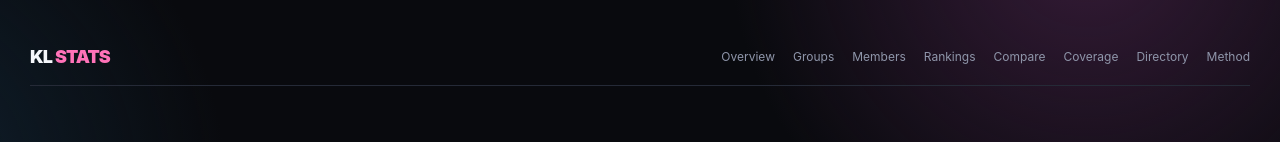
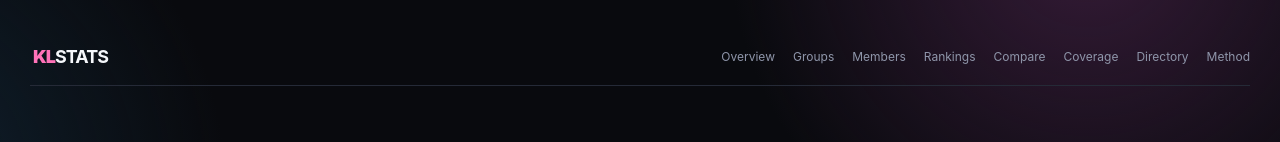
Before and after one commit to ProtChan/kawaii-lab-stats, a Next.js app: page / in a window 1280 px wide. Shown: the top 142 px of the page. Built offline with nearby package versions, Linux system fonts and the light colour scheme.

Commit message:
feat: add active navigation state

```diff
--- a/components/site-nav.tsx
+++ b/components/site-nav.tsx
@@ -1,4 +1,7 @@
+"use client";
+
 import Link from "next/link";
+import { usePathname } from "next/navigation";
 
 const items = [
   ["Overview", "/"],
@@ -12,11 +15,14 @@ const items = [
 ] as const;
 
 export function SiteNav() {
+  const pathname = usePathname();
+  const active = (href: string) => href === "/" ? pathname === "/" : pathname === href || pathname.startsWith(`${href}/`);
+
   return (
     <nav className="siteNav" aria-label="Primary navigation">
-      <Link className="siteBrand" href="/">KL<span>STATS</span></Link>
+      <Link className="siteBrand" href="/" aria-label="KAWAII LAB Stats home"><span className="brandMark">KL</span><b>STATS</b></Link>
       <div className="siteNavLinks">
-        {items.map(([label, href]) => <Link href={href} key={href}>{label}</Link>)}
+        {items.map(([label, href]) => <Link className={active(href) ? "active" : ""} href={href} key={href}>{label}</Link>)}
       </div>
     </nav>
   );
```
